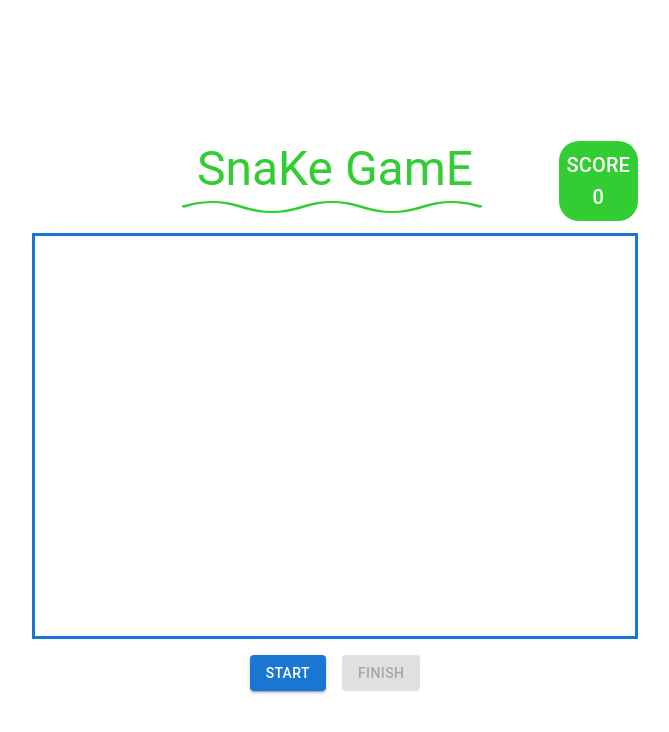
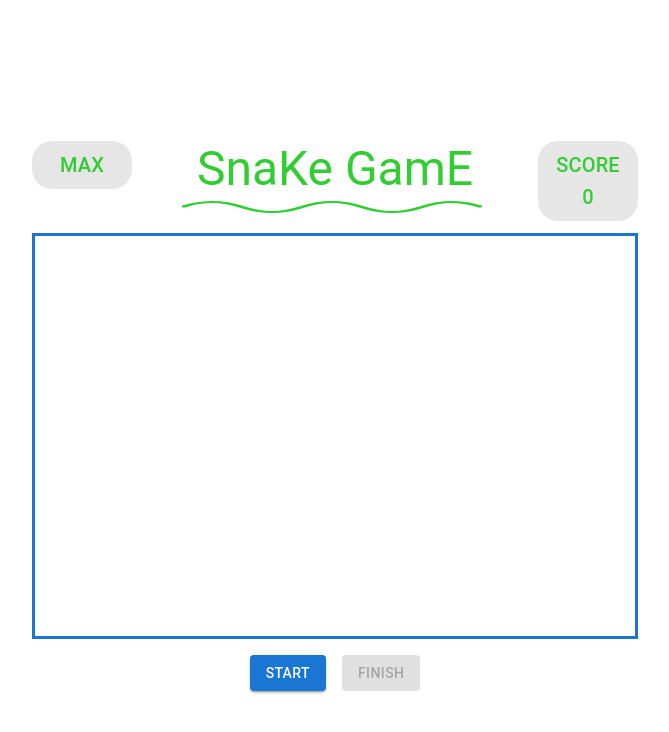
Before and after one commit to IraPaniukova/snake-game, a React (Vite) app: page / in a window 1280 px wide. Shown: the top 732 px of the page, without its empty margins (305-974 px from the left). Built offline with nearby package versions, Linux system fonts and the light colour scheme.

Commit message:
Added local storage for max score

```diff
--- a/src/App.tsx
+++ b/src/App.tsx
@@ -76,8 +76,15 @@ function App() {
       return newSnake
     })
   }
+  const setMax = () => {
+    const value = Number(localStorage.getItem('max'));
+    if (value) { localStorage.setItem('max', score > value ? score.toString() : value.toString()); }
+    else { localStorage.setItem('max', score.toString()); }
+    console.log(localStorage.getItem('max'));
+  }
 
   const reset = () => {
+    setMax();
     setGrid(startGrid); setSnake(startSnake);
     setPrize(false);
   }
@@ -170,14 +177,26 @@ function App() {
     }
   }, [start, prize]);
 
+  const max = localStorage.getItem('max');
+
   return (
     <Box position='relative'>
       <Typography variant='h3' color='limegreen'>SnaKe GamE</Typography>
-      {isMobile ? <Typography variant='h6' color='limegreen'>SCORE: {score}</Typography> :
-        <Stack position='absolute' top={0} right={0} p={1} sx={{ backgroundColor: 'limegreen', borderRadius: 5 }}>
-          <Typography variant='h6' color='white'>SCORE</Typography>
-          <Typography variant='h6' color='white'>{score}</Typography>
-        </Stack>}
+      {isMobile ? <Typography variant='h6' color='limegreen'>SCORE: {score}{(max !== null && Number(max) !== 0) && `  / MAX:  ${max} `}</Typography> :
+        <>
+          <Stack position='absolute' top={0} left={0} p={1} width={84} sx={{ backgroundColor: '#E6E6E6', borderRadius: 5 }}>
+            <Typography variant='h6' color='limegreen'>MAX</Typography>
+            <Typography variant='h6' color='limegreen'>
+              {(max !== null && Number(max) !== 0) && max}
+            </Typography>
+          </Stack>
+          <Stack position='absolute' top={0} right={0} p={1} width={84} sx={{ backgroundColor: '#E6E6E6', borderRadius: 5 }}>
+            <Typography variant='h6' color='limegreen'>SCORE</Typography>
+            <Typography variant='h6' color='limegreen'>
+              {score}
+            </Typography>
+          </Stack>
+        </>}
       <Stack width={width} alignItems='center'><Box className="wavy-line" /></Stack >
       {isMobile &&
         <Stack direction='row' pt={3} justifyContent='center' spacing={2}>
```
